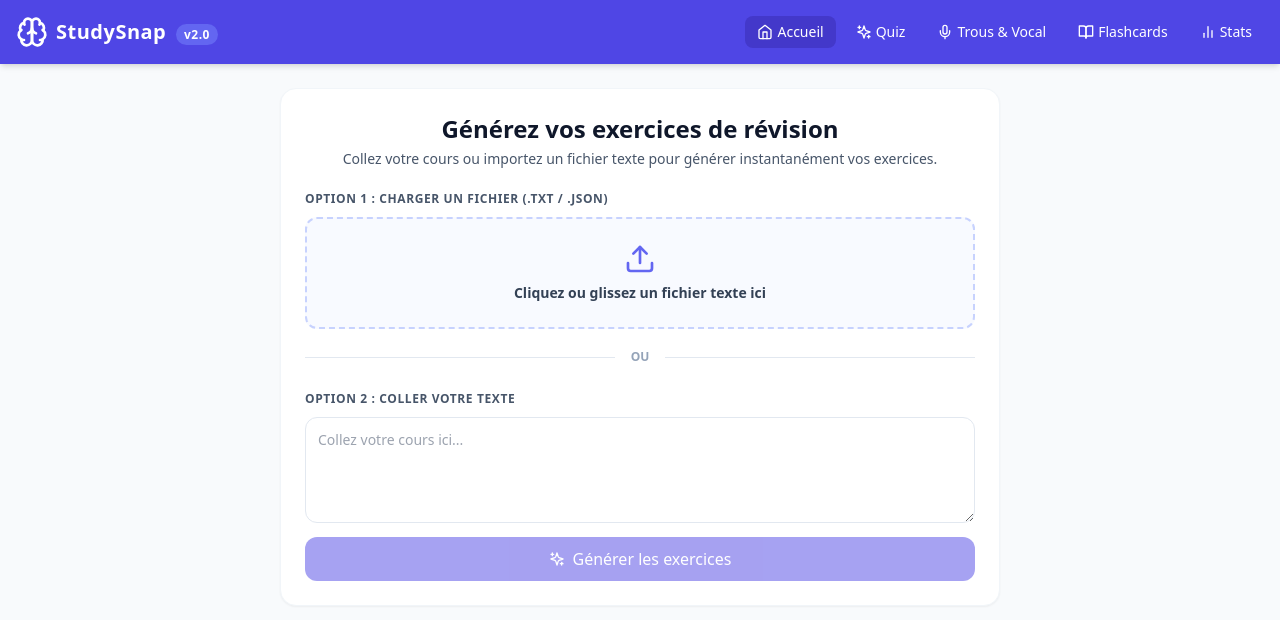
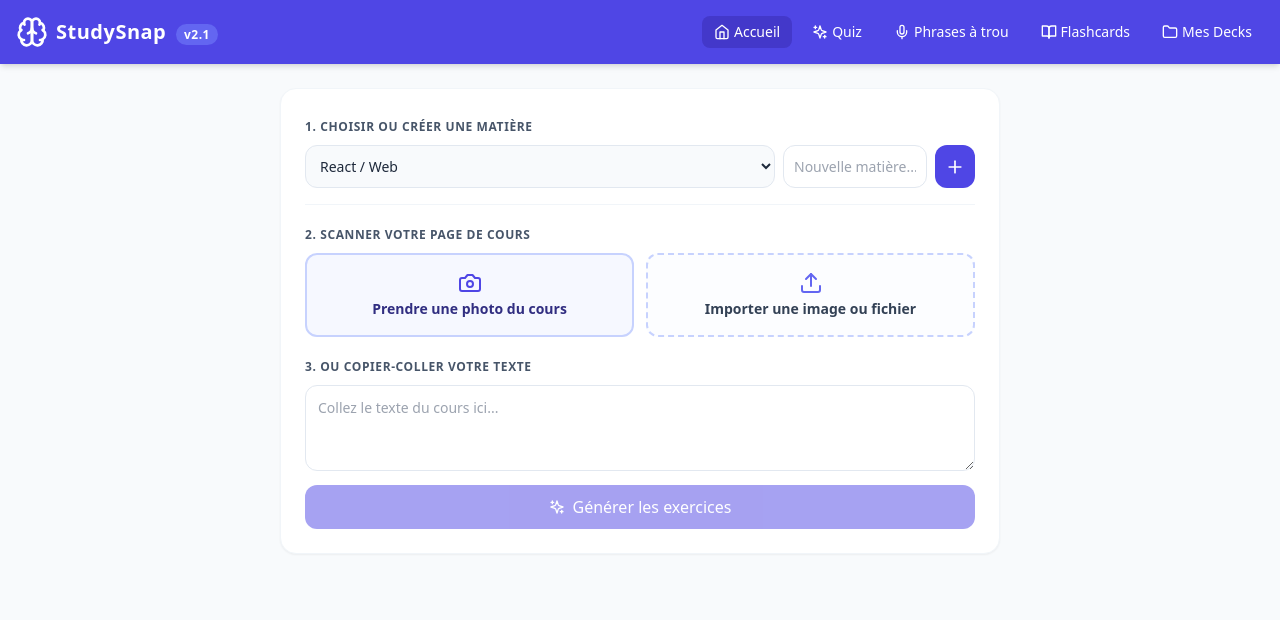
Before and after one commit to Alexis-maker44/Studysnap, a React (Vite) app: page / in a window 1280 px wide. Shown: the top 620 px of the page. Built offline with nearby package versions, Linux system fonts and the light colour scheme.

Commit message:
Enhance subject management and add camera features
Added camera functionality and improved subject management.

```diff
--- a/src/App.jsx
+++ b/src/App.jsx
@@ -1,9 +1,10 @@
-import React, { useState, useEffect, useCallback } from 'react';
+import React, { useState, useEffect, useCallback, useRef } from 'react';
 import {
   CheckCircle2, XCircle, AlertCircle, Timer, ChevronRight, ChevronLeft,
-  RefreshCw, Award, BookOpen, Sparkles, Upload, BarChart2, Home, Brain, Volume2, Mic
+  RefreshCw, Award, BookOpen, Sparkles, Upload, BarChart2, Home, Brain, Volume2, Mic, Camera, Folder, Trash2, Plus
 } from 'lucide-react';
 
+// --- DONNÉES PAR DÉFAUT ---
 const DEFAULT_QUESTIONS = [
   {
     id: 1,
@@ -146,11 +147,20 @@ function generateAllExercisesFromText(sourceText) {
 
 export default function App() {
   const [activeTab, setActiveTab] = useState('home');
+
+  // Gestion des matières et decks enregistrés
+  const [subjectList, setSubjectList] = useState(['React / Web', 'Histoire', 'Mathématiques']);
+  const [selectedSubject, setSelectedSubject] = useState('React / Web');
+  const [newSubjectInput, setNewSubjectInput] = useState('');
+  const [savedDecks, setSavedDecks] = useState([]);
+
+  // Exercices actifs
   const [questions, setQuestions] = useState(DEFAULT_QUESTIONS);
   const [flashcards, setFlashcards] = useState(DEFAULT_FLASHCARDS);
   const [fillBlanks, setFillBlanks] = useState(DEFAULT_FILLBLANKS);
   const [rawInputText, setRawInputText] = useState('');
 
+  // États du Quiz
   const [currentQuestionIndex, setCurrentQuestionIndex] = useState(0);
   const [selectedAnswer, setSelectedAnswer] = useState(null);
   const [score, setScore] = useState(0);
@@ -158,21 +168,34 @@ export default function App() {
   const [timeLeft, setTimeLeft] = useState(30);
   const [isTimerActive, setIsTimerActive] = useState(false);
 
+  // États Flashcards & Phrases à trous
   const [cardIndex, setCardIndex] = useState(0);
   const [isFlipped, setIsFlipped] = useState(false);
-
   const [fillIndex, setFillIndex] = useState(0);
   const [userBlankInput, setUserBlankInput] = useState('');
   const [fillResultState, setFillResultState] = useState(null);
 
+  // États Photo / Webcam / OCR
+  const [isCameraActive, setIsCameraActive] = useState(false);
+  const videoRef = useRef(null);
+
+  // Erreurs & Chargement
   const [uploadError, setUploadError] = useState(null);
   const [isAnalyzing, setIsAnalyzing] = useState(false);
+  const [ocrProgress, setOcrProgress] = useState('');
   const [history, setHistory] = useState([]);
 
+  // Chargement des données au démarrage
   useEffect(() => {
     try {
-      const saved = localStorage.getItem('studysnap_history');
-      if (saved) setHistory(JSON.parse(saved));
+      const savedHistory = localStorage.getItem('studysnap_history');
+      if (savedHistory) setHistory(JSON.parse(savedHistory));
+
+      const savedSubjects = localStorage.getItem('studysnap_subjects');
+      if (savedSubjects) setSubjectList(JSON.parse(savedSubjects));
+
+      const decks = localStorage.getItem('studysnap_decks');
+      if (decks) setSavedDecks(JSON.parse(decks));
     } catch (e) {
       console.error(e);
     }
@@ -186,6 +209,53 @@ export default function App() {
     });
   }, []);
 
+  // Ajouter une nouvelle matière
+  const handleAddSubject = () => {
+    if (newSubjectInput.trim() && !subjectList.includes(newSubjectInput.trim())) {
+      const updated = [...subjectList, newSubjectInput.trim()];
+      setSubjectList(updated);
+      setSelectedSubject(newSubjectInput.trim());
+      setNewSubjectInput('');
+      localStorage.setItem('studysnap_subjects', JSON.stringify(updated));
+    }
+  };
+
+  // Sauvegarder le deck généré
+  const saveDeckToStorage = (title, category, newQ, newFc, newFb) => {
+    const newDeck = {
+      id: Date.now(),
+      title: title || `Cours du ${new Date().toLocaleDateString('fr-FR')}`,
+      subject: category,
+      date: new Date().toLocaleDateString('fr-FR'),
+      questions: newQ,
+      flashcards: newFc,
+      fillBlanks: newFb
+    };
+
+    setSavedDecks((prev) => {
+      const updated = [newDeck, ...prev];
+      localStorage.setItem('studysnap_decks', JSON.stringify(updated));
+      return updated;
+    });
+  };
+
+  // Charger un deck sauvegardé
+  const handleLoadDeck = (deck) => {
+    setQuestions(deck.questions);
+    setFlashcards(deck.flashcards);
+    setFillBlanks(deck.fillBlanks);
+    setSelectedSubject(deck.subject);
+    startQuiz(deck.questions);
+  };
+
+  // Supprimer un deck sauvegardé
+  const handleDeleteDeck = (id) => {
+    const updated = savedDecks.filter((d) => d.id !== id);
+    setSavedDecks(updated);
+    localStorage.setItem('studysnap_decks', JSON.stringify(updated));
+  };
+
+  // Gestion du Minuteur
   const handleNextQuestion = useCallback(() => {
     setCurrentQuestionIndex((prevIdx) => {
       if (prevIdx + 1 < questions.length) {
@@ -200,6 +270,7 @@ export default function App() {
           const percentage = Math.round((currentScore / total) * 100);
           saveHistory({
             date: new Date().toLocaleDateString('fr-FR', { hour: '2-digit', minute: '2-digit' }),
+            subject: selectedSubject,
             score: currentScore,
             total,
             percentage
@@ -209,7 +280,7 @@ export default function App() {
         return prevIdx;
       }
     });
-  }, [questions.length, saveHistory]);
+  }, [questions.length, saveHistory, selectedSubject]);
 
   useEffect(() => {
     let timer;
@@ -252,48 +323,103 @@ export default function App() {
       setQuestions(generated.questions);
       setFlashcards(generated.flashcards);
       setFillBlanks(generated.fillBlanks);
+
+      saveDeckToStorage(
+        text.slice(0, 25) + '...',
+        selectedSubject,
+        generated.questions,
+        generatedFlashcards,
+        generated.fillBlanks
+      );
+
       setIsAnalyzing(false);
       startQuiz(generated.questions);
     }, 400);
   };
 
-  const handleFileUpload = async (event) => {
+  // Camera / Capture Photo
+  const startCamera = async () => {
+    setIsCameraActive(true);
+    setUploadError(null);
+    try {
+      const stream = await navigator.mediaDevices.getUserMedia({ video: { facingMode: 'environment' } });
+      if (videoRef.current) videoRef.current.srcObject = stream;
+    } catch {
+      setUploadError("Impossible d'accéder à la caméra de l'appareil.");
+      setIsCameraActive(false);
+    }
+  };
+
+  const stopCamera = () => {
+    if (videoRef.current && videoRef.current.srcObject) {
+      const stream = videoRef.current.srcObject;
+      stream.getTracks().forEach((track) => track.stop());
+    }
+    setIsCameraActive(false);
+  };
+
+  const capturePhoto = () => {
+    if (!videoRef.current) return;
+    const canvas = document.createElement('canvas');
+    canvas.width = videoRef.current.videoWidth || 640;
+    canvas.height = videoRef.current.videoHeight || 480;
+    const ctx = canvas.getContext('2d');
+    ctx.drawImage(videoRef.current, 0, 0, canvas.width, canvas.height);
+    stopCamera();
+
+    // Extraction OCR via Tesseract
+    processImageOCR(canvas.toDataURL('image/png'));
+  };
+
+  const processImageOCR = async (imageSrc) => {
+    setIsAnalyzing(true);
+    setOcrProgress("Chargement du module de reconnaissance de texte...");
+
+    try {
+      if (!window.Tesseract) {
+        const script = document.createElement('script');
+        script.src = 'https://cdn.jsdelivr.net/npm/tesseract.js@5/dist/tesseract.min.js';
+        document.head.appendChild(script);
+        await new Promise((resolve) => (script.onload = resolve));
+      }
+
+      setOcrProgress("Lecture de l'image de cours en cours...");
+      const worker = await window.Tesseract.createWorker('fra');
+      const ret = await worker.recognize(imageSrc);
+      await worker.terminate();
+
+      const text = ret.data.text;
+      if (!text.trim()) {
+        throw new Error("Aucun texte lisible n'a été trouvé sur la photo.");
+      }
+
+      setRawInputText(text);
+      setOcrProgress('');
+      handleProcessText(text);
+    } catch (err) {
+      setUploadError(err.message || "Erreur de traitement de l'image.");
+      setIsAnalyzing(false);
+      setOcrProgress('');
+    }
+  };
+
+  const handleFileUpload = (event) => {
     const file = event.target.files?.[0];
     setUploadError(null);
     if (!file) return;
 
-    setIsAnalyzing(true);
-
-    try {
+    if (file.type.startsWith('image/')) {
+      const reader = new FileReader();
+      reader.onload = (e) => processImageOCR(e.target.result);
+      reader.readAsDataURL(file);
+    } else {
       const reader = new FileReader();
       reader.onload = (e) => {
         const content = e.target?.result;
-        if (file.name.endsWith('.json')) {
-          try {
-            const parsed = JSON.parse(content);
-            if (Array.isArray(parsed)) {
-              setQuestions(parsed);
-              setIsAnalyzing(false);
-              startQuiz(parsed);
-              return;
-            }
-          } catch {
-            setUploadError("Format JSON invalide.");
-            setIsAnalyzing(false);
-            return;
-          }
-        }
         setRawInputText(content);
         handleProcessText(content);
       };
-      reader.onerror = () => {
-        setUploadError("Erreur lors de la lecture du fichier.");
-        setIsAnalyzing(false);
-      };
       reader.readAsText(file);
-    } catch {
-      setUploadError("Erreur lors du traitement du fichier.");
-      setIsAnalyzing(false);
     }
   };
 
@@ -313,7 +439,7 @@ export default function App() {
       <header className="bg-indigo-600 text-white p-4 shadow-md flex justify-between items-center">
         <div className="flex items-center space-x-2 cursor-pointer" onClick={() => setActiveTab('home')}>
           <Brain className="w-8 h-8" />
-          <h1 className="text-xl font-bold tracking-wide">StudySnap <span className="text-xs bg-indigo-500 px-2 py-0.5 rounded-full ml-1">v2.0</span></h1>
+          <h1 className="text-xl font-bold tracking-wide">StudySnap <span className="text-xs bg-indigo-500 px-2 py-0.5 rounded-full ml-1">v2.1</span></h1>
         </div>
         <nav className="flex space-x-1 md:space-x-2">
           <button onClick={() => setActiveTab('home')} className={`px-3 py-1.5 rounded-lg flex items-center space-x-1 text-sm font-medium transition ${activeTab === 'home' ? 'bg-indigo-700' : 'hover:bg-indigo-500'}`}>
@@ -323,48 +449,90 @@ export default function App() {
             <Sparkles className="w-4 h-4" /> <span className="hidden md:inline">Quiz</span>
           </button>
           <button onClick={() => setActiveTab('fillblank')} className={`px-3 py-1.5 rounded-lg flex items-center space-x-1 text-sm font-medium transition ${activeTab === 'fillblank' ? 'bg-indigo-700' : 'hover:bg-indigo-500'}`}>
-            <Mic className="w-4 h-4" /> <span className="hidden md:inline">Trous & Vocal</span>
+            <Mic className="w-4 h-4" /> <span className="hidden md:inline">Phrases à trou</span>
           </button>
           <button onClick={() => setActiveTab('flashcards')} className={`px-3 py-1.5 rounded-lg flex items-center space-x-1 text-sm font-medium transition ${activeTab === 'flashcards' ? 'bg-indigo-700' : 'hover:bg-indigo-500'}`}>
             <BookOpen className="w-4 h-4" /> <span className="hidden md:inline">Flashcards</span>
           </button>
           <button onClick={() => setActiveTab('history')} className={`px-3 py-1.5 rounded-lg flex items-center space-x-1 text-sm font-medium transition ${activeTab === 'history' ? 'bg-indigo-700' : 'hover:bg-indigo-500'}`}>
-            <BarChart2 className="w-4 h-4" /> <span className="hidden md:inline">Stats</span>
+            <Folder className="w-4 h-4" /> <span className="hidden md:inline">Mes Decks</span>
           </button>
         </nav>
       </header>
 
       <main className="max-w-3xl mx-auto p-4 md:p-6">
+        {/* 1. ACCUEIL & NUMÉRISATION */}
         {activeTab === 'home' && (
           <div className="space-y-6">
             <div className="bg-white p-6 rounded-2xl shadow-sm border border-slate-100 space-y-4">
-              <div className="text-center">
-                <h2 className="text-2xl font-bold text-slate-900">Générez vos exercices de révision</h2>
-                <p className="text-slate-600 text-sm mt-1">Collez votre cours ou importez un fichier texte pour générer instantanément vos exercices.</p>
-              </div>
 
+              {/* Choix de la matière */}
               <div className="space-y-2">
-                <label className="text-xs font-semibold text-slate-600 uppercase tracking-wider">Option 1 : Charger un fichier (.txt / .json)</label>
-                <div className="border-2 border-dashed border-indigo-200 bg-indigo-50/40 rounded-xl p-6 hover:border-indigo-400 transition cursor-pointer relative text-center">
-                  <input type="file" onChange={handleFileUpload} accept=".txt,.json" className="absolute inset-0 w-full h-full opacity-0 cursor-pointer" />
-                  <Upload className="w-8 h-8 text-indigo-500 mx-auto mb-2" />
-                  <p className="text-sm font-semibold text-slate-700">Cliquez ou glissez un fichier texte ici</p>
+                <label className="text-xs font-semibold text-slate-600 uppercase tracking-wider">1. Choisir ou créer une matière</label>
+                <div className="flex space-x-2">
+                  <select
+                    value={selectedSubject}
+                    onChange={(e) => setSelectedSubject(e.target.value)}
+                    className="flex-1 p-2.5 bg-slate-50 border border-slate-200 rounded-xl text-sm focus:outline-none focus:ring-2 focus:ring-indigo-500"
+                  >
+                    {subjectList.map((subj, idx) => (
+                      <option key={idx} value={subj}>{subj}</option>
+                    ))}
+                  </select>
+                  <input
+                    type="text"
+                    value={newSubjectInput}
+                    onChange={(e) => setNewSubjectInput(e.target.value)}
+                    placeholder="Nouvelle matière..."
+                    className="p-2.5 border border-slate-200 rounded-xl text-sm w-36 focus:outline-none focus:ring-2 focus:ring-indigo-500"
+                  />
+                  <button onClick={handleAddSubject} className="p-2.5 bg-indigo-600 hover:bg-indigo-700 text-white rounded-xl">
+                    <Plus className="w-5 h-5" />
+                  </button>
                 </div>
               </div>
 
-              <div className="relative flex py-1 items-center">
-                <div className="flex-grow border-t border-slate-200"></div>
-                <span className="flex-shrink mx-4 text-xs font-semibold text-slate-400 uppercase">OU</span>
-                <div className="flex-grow border-t border-slate-200"></div>
+              <div className="border-t border-slate-100 my-2"></div>
+
+              {/* Boutons photo & Upload */}
+              <div className="space-y-2">
+                <label className="text-xs font-semibold text-slate-600 uppercase tracking-wider">2. Scanner votre page de cours</label>
+
+                {isCameraActive ? (
+                  <div className="space-y-2 text-center">
+                    <video ref={videoRef} autoPlay playsInline className="w-full max-h-64 object-cover rounded-xl border-2 border-indigo-500" />
+                    <div className="flex justify-center space-x-2">
+                      <button onClick={capturePhoto} className="bg-green-600 hover:bg-green-700 text-white px-4 py-2 rounded-xl text-sm font-medium flex items-center space-x-1">
+                        <Camera className="w-4 h-4" /> <span>Prendre la photo</span>
+                      </button>
+                      <button onClick={stopCamera} className="bg-slate-300 hover:bg-slate-400 text-slate-700 px-4 py-2 rounded-xl text-sm font-medium">
+                        Annuler
+                      </button>
+                    </div>
+                  </div>
+                ) : (
+                  <div className="grid grid-cols-1 md:grid-cols-2 gap-3">
+                    <button onClick={startCamera} className="p-4 border-2 border-indigo-200 bg-indigo-50/50 hover:bg-indigo-100/50 rounded-xl flex flex-col items-center justify-center transition">
+                      <Camera className="w-6 h-6 text-indigo-600 mb-1" />
+                      <span className="text-sm font-semibold text-indigo-900">Prendre une photo du cours</span>
+                    </button>
+                    <div className="border-2 border-dashed border-indigo-200 bg-indigo-50/20 hover:border-indigo-400 rounded-xl p-4 relative text-center flex flex-col items-center justify-center cursor-pointer">
+                      <input type="file" onChange={handleFileUpload} accept="image/*,.txt,.json" className="absolute inset-0 w-full h-full opacity-0 cursor-pointer" />
+                      <Upload className="w-6 h-6 text-indigo-500 mb-1" />
+                      <span className="text-sm font-semibold text-slate-700">Importer une image ou fichier</span>
+                    </div>
+                  </div>
+                )}
               </div>
 
+              {/* Texte Brut direct */}
               <div className="space-y-2">
-                <label className="text-xs font-semibold text-slate-600 uppercase tracking-wider">Option 2 : Coller votre texte</label>
+                <label className="text-xs font-semibold text-slate-600 uppercase tracking-wider">3. Ou copier-coller votre texte</label>
                 <textarea
                   value={rawInputText}
                   onChange={(e) => setRawInputText(e.target.value)}
-                  placeholder="Collez votre cours ici..."
-                  rows={4}
+                  placeholder="Collez le texte du cours ici..."
+                  rows={3}
                   className="w-full p-3 text-sm border border-slate-200 rounded-xl focus:ring-2 focus:ring-indigo-500 focus:outline-none"
                 />
                 <button
@@ -373,7 +541,7 @@ export default function App() {
                   className="w-full bg-indigo-600 hover:bg-indigo-700 disabled:opacity-50 text-white font-medium py-2.5 rounded-xl transition flex items-center justify-center space-x-2"
                 >
                   <Sparkles className="w-4 h-4" />
-                  <span>{isAnalyzing ? "Analyse en cours..." : "Générer les exercices"}</span>
+                  <span>{isAnalyzing ? (ocrProgress || "Analyse et génération...") : "Générer les exercices"}</span>
                 </button>
               </div>
 
@@ -387,6 +555,7 @@ export default function App() {
           </div>
         )}
 
+        {/* 2. MODE QUIZ */}
         {activeTab === 'quiz' && (
           <div className="bg-white p-6 rounded-2xl shadow-sm border border-slate-100">
             {!isQuizFinished ? (
@@ -394,10 +563,10 @@ export default function App() {
                 <div>
                   <div className="flex justify-between items-center mb-4">
                     <span className="text-xs font-bold text-indigo-600 bg-indigo-50 px-3 py-1 rounded-full">
-                      Question {currentQuestionIndex + 1} / {questions.length}
+                      Matière : {selectedSubject} | Question {currentQuestionIndex + 1} / {questions.length}
                     </span>
                     <div className="flex items-center space-x-2">
-                      <button onClick={() => speakText(questions[currentQuestionIndex].question)} className="p-1.5 bg-slate-100 hover:bg-slate-200 rounded-lg text-slate-600" title="Écouter la question">
+                      <button onClick={() => speakText(questions[currentQuestionIndex].question)} className="p-1.5 bg-slate-100 hover:bg-slate-200 rounded-lg text-slate-600">
                         <Volume2 className="w-4 h-4" />
                       </button>
                       <div className="flex items-center space-x-1 text-slate-500 text-sm">
@@ -468,6 +637,7 @@ export default function App() {
           </div>
         )}
 
+        {/* 3. MODE PHRASES À TROUS */}
         {activeTab === 'fillblank' && (
           <div className="bg-white p-6 rounded-2xl shadow-sm border border-slate-100 space-y-6">
             <div className="flex justify-between items-center">
@@ -480,9 +650,7 @@ export default function App() {
             </div>
 
             <div className="p-6 bg-slate-50 rounded-2xl text-center">
-              <p className="text-lg font-medium text-slate-800 mb-4">
-                {fillBlanks[fillIndex]?.sentenceWithBlank}
-              </p>
+              <p className="text-lg font-medium text-slate-800 mb-4">{fillBlanks[fillIndex]?.sentenceWithBlank}</p>
               <input
                 type="text"
                 value={userBlankInput}
@@ -493,16 +661,8 @@ export default function App() {
               />
             </div>
 
-            {fillResultState === 'correct' && (
-              <div className="p-4 bg-green-50 text-green-700 rounded-xl text-sm font-semibold flex items-center justify-between">
-                <span>Bonne réponse ! 🎉</span>
-              </div>
-            )}
-            {fillResultState === 'incorrect' && (
-              <div className="p-4 bg-red-50 text-red-700 rounded-xl text-sm font-semibold">
-                <span>Incorrect. La réponse était : <b>{fillBlanks[fillIndex]?.missingWord}</b></span>
-              </div>
-            )}
+            {fillResultState === 'correct' && <div className="p-4 bg-green-50 text-green-700 rounded-xl text-sm font-semibold">Bonne réponse ! 🎉</div>}
+            {fillResultState === 'incorrect' && <div className="p-4 bg-red-50 text-red-700 rounded-xl text-sm font-semibold">Incorrect. La réponse était : <b>{fillBlanks[fillIndex]?.missingWord}</b></div>}
 
             <div className="flex justify-end space-x-3">
               {fillResultState === null ? (
@@ -522,6 +682,7 @@ export default function App() {
           </div>
         )}
 
+        {/* 4. MODE FLASHCARDS */}
         {activeTab === 'flashcards' && (
           <div className="max-w-md mx-auto space-y-6">
             <div onClick={() => setIsFlipped(!isFlipped)} className="bg-white border border-slate-200 rounded-2xl p-8 h-64 flex flex-col items-center justify-center text-center cursor-pointer shadow-sm hover:shadow-md transition relative select-none">
@@ -541,16 +702,46 @@ export default function App() {
           </div>
         )}
 
+        {/* 5. MES DECKS & HISTORIQUE */}
         {activeTab === 'history' && (
+          <div className="space-y-6">
             <div className="bg-white p-6 rounded-2xl shadow-sm border border-slate-100">
-            <h2 className="text-xl font-bold text-slate-800 mb-4">Historique des sessions</h2>
+              <h2 className="text-xl font-bold text-slate-800 mb-4">Mes Decks Enregistrés</h2>
+              {savedDecks.length === 0 ? (
+                <p className="text-slate-500 text-sm">Aucun deck sauvegardé. Générez un cours pour le sauvegarder ici.</p>
+              ) : (
+                <div className="space-y-3">
+                  {savedDecks.map((deck) => (
+                    <div key={deck.id} className="p-4 border border-slate-200 rounded-xl flex justify-between items-center bg-slate-50 hover:bg-slate-100/80 transition">
+                      <div>
+                        <span className="text-xs font-bold text-indigo-600 bg-indigo-50 px-2.5 py-0.5 rounded-full">{deck.subject}</span>
+                        <h4 className="text-sm font-semibold text-slate-800 mt-1">{deck.title}</h4>
+                        <p className="text-xs text-slate-400">Créé le {deck.date} • {deck.questions.length} questions</p>
+                      </div>
+                      <div className="flex items-center space-x-2">
+                        <button onClick={() => handleLoadDeck(deck)} className="px-3 py-1.5 bg-indigo-600 hover:bg-indigo-700 text-white rounded-lg text-xs font-medium">
+                          S'entraîner
+                        </button>
+                        <button onClick={() => handleDeleteDeck(deck.id)} className="p-1.5 text-slate-400 hover:text-red-600 rounded-lg">
+                          <Trash2 className="w-4 h-4" />
+                        </button>
+                      </div>
+                    </div>
+                  ))}
+                </div>
+              )}
+            </div>
+
+            <div className="bg-white p-6 rounded-2xl shadow-sm border border-slate-100">
+              <h2 className="text-xl font-bold text-slate-800 mb-4">Historique des résultats</h2>
               {history.length === 0 ? (
-              <p className="text-slate-500 text-sm">Aucun historique pour le moment.</p>
+                <p className="text-slate-500 text-sm">Aucun résultat récent.</p>
               ) : (
                 <div className="divide-y divide-slate-100">
                   {history.map((item, idx) => (
                     <div key={idx} className="py-3 flex justify-between items-center">
                       <div>
+                        <span className="text-xs font-medium text-slate-500">{item.subject || 'Général'}</span>
                         <p className="text-sm font-medium text-slate-800">{item.date}</p>
                         <p className="text-xs text-slate-500">Score : {item.score} / {item.total}</p>
                       </div>
@@ -560,6 +751,7 @@ export default function App() {
                 </div>
               )}
             </div>
+          </div>
         )}
       </main>
     </div>
```
Lines whose indentation alone changed are shown as unchanged.
